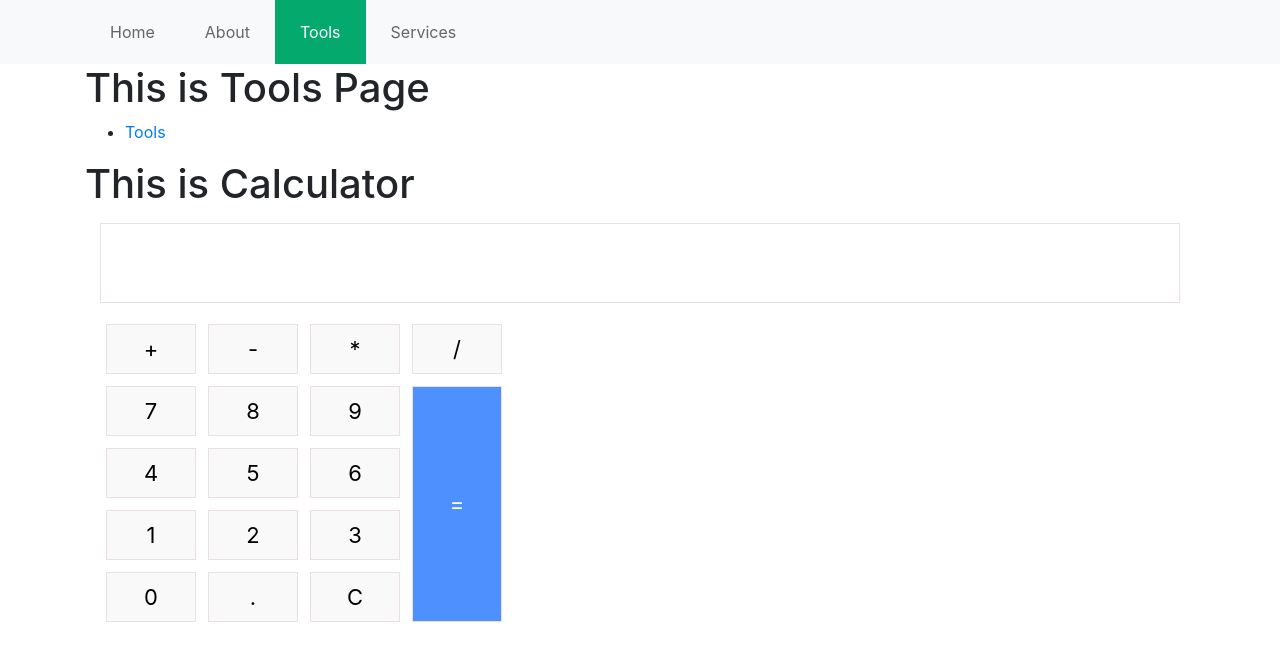
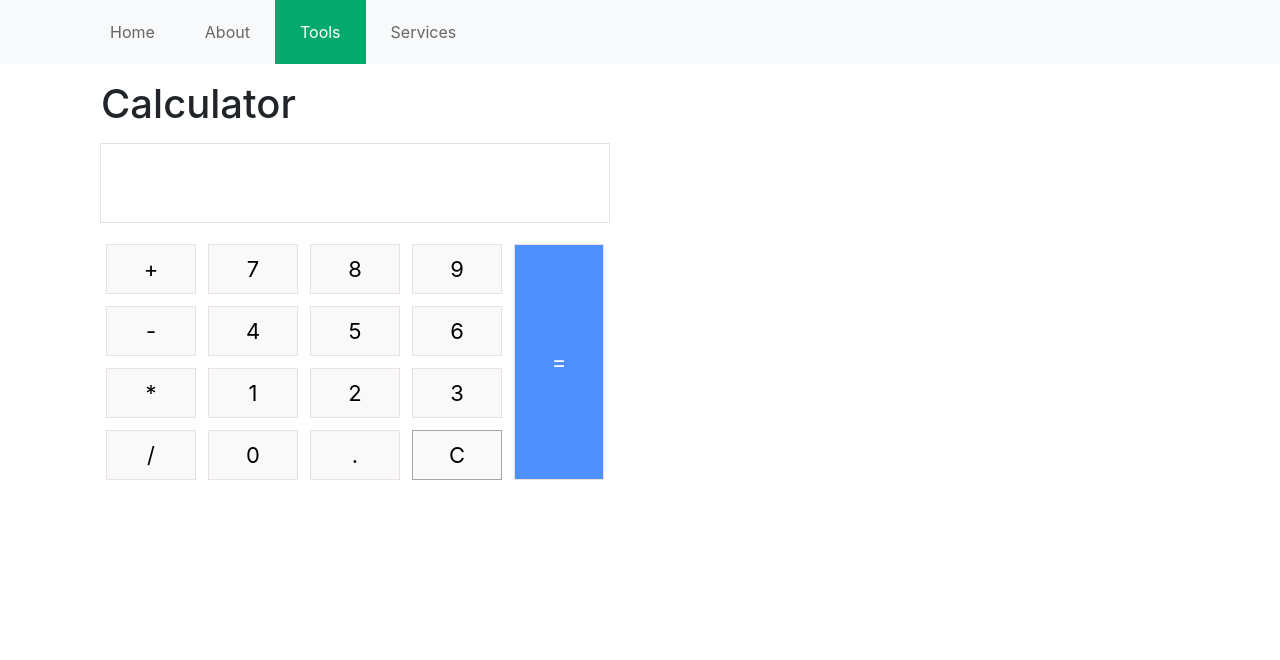
Before and after one commit to mysbtemp1/mdev1005, a React (Create React App) app: page /tools/calculator in a window 1280 px wide. Shown: the top 660 px of the page. Built offline with nearby package versions, Linux system fonts and the light colour scheme.

Commit message:
style fixes

```diff
--- a/src/App.css
+++ b/src/App.css
@@ -35,7 +35,7 @@ ul.custom-nav
 
 
 #inputs {
-  /* max-width:max-content; */
+  max-width: 510px;
   width: auto;
   height: 80px;
   font-size: 50px;
@@ -55,33 +55,9 @@ ul.custom-nav
   background-color:#F9F9F9;
   border: 1px solid #eae0e0;
 }
-
-#ops {
-  width: 90px;
-  height: 50px;
-  margin: 6px;
-  background-color:#DDDDDD;
-  border: 1px solid #eae0e0;
-  font-size: 22px;
-}
-#equal {
-  height: auto;
-  background-color: #4E90FE;
-  border: 1px solid #eae0e0;
-  color: white;
-  font-size: 22px;
-}
-
-#clear{
-  border: 1px solid #888181b1;
-}
 .buttons{
   width: auto;
   margin: 15px;
-
-}
-.ops {
-  display: flex;
 
 }
 .keypadj {
@@ -98,3 +74,13 @@ ul.custom-nav
   margin: 0px;
   padding: 0px;
 }
+#equal {
+  height: auto;
+  background-color: #4E90FE;
+  border: 1px solid #eae0e0;
+  color: white;
+  font-size: 22px;
+}
+#clear{
+  border: 1px solid #888181b1;
+}
--- a/src/components/About.js
+++ b/src/components/About.js
@@ -3,7 +3,7 @@ import React from 'react';
 const About = () => {
     return (
         <div className='container'>
-            <h1>This is About Page</h1>
+            <h1 className='ml-3 mt-3'>This is About Page</h1>
         </div>
     );
 };
--- a/src/components/Home.js
+++ b/src/components/Home.js
@@ -3,7 +3,7 @@ import React from 'react';
 const Home = () => {
     return (
         <div className='container'>
-            <h1>Welcome to Home Page</h1>
+            <h1 className='ml-3 mt-3'>Welcome to Home Page</h1>
         </div>
     );
 };
--- a/src/components/Services.js
+++ b/src/components/Services.js
@@ -3,7 +3,7 @@ import React from 'react';
 const Services = () => {
     return (
         <div className='container'>
-            <h1>This is Services Page</h1>
+            <h1 className='ml-3 mt-3'>This is Services Page</h1>
         </div>
     );
 };
--- a/src/components/Tools.js
+++ b/src/components/Tools.js
@@ -4,7 +4,7 @@ import {Route, Link, Routes} from 'react-router-dom';
 const Tools = () => {
     return (
         <div className='container'>
-            <h1>This is Tools Page</h1>
+            <h1 className='ml-3 mt-3'>This is Tools Page</h1>
             <nav>
                 <ul>
                     <li>
--- a/src/components/Tools/Calculator.js
+++ b/src/components/Tools/Calculator.js
@@ -27,33 +27,25 @@ const Calculator = () => {
 
     return (
         <div className='container'>
-            <h1>This is Tools Page</h1>
-            <nav>
-                <ul>
-                    <li>
-                        <Link to="/tools">Tools</Link>
-                    </li>
-                </ul>
-            </nav>
-            <h1>This is Calculator</h1>
-            <div className="input">
+            <h1 className='ml-3 mt-3'>Calculator</h1>
+            <div>
                 <div type="text" id="inputs"></div>
             </div>
             <div className="buttons">
-                <div className="ops">
-                    <button className="button" value='+' onClick={(event) => calc(event)}>+</button>
-                    <button className="button" value='-' onClick={(event) => calc(event)}>-</button>
-                    <button className="button" value='*' onClick={(event) => calc(event)}>*</button>
-                    <button className="button" value='/' onClick={(event) => calc(event)}>/</button>
-                </div>
                 <div className="keypadj">
+                    <div className="keypadi">
+                        <button className="button" value='+' onClick={(event) => calc(event)}>+</button>
+                        <button className="button" value='-' onClick={(event) => calc(event)}>-</button>
+                        <button className="button" value='*' onClick={(event) => calc(event)}>*</button>
+                        <button className="button" value='/' onClick={(event) => calc(event)}>/</button>
+                    </div>
+
                     <div className="keypadi">
                         <button className="button" value='7' onClick={(event) => calc(event)}>7</button>
                         <button className="button" value='4' onClick={(event) => calc(event)}>4</button>
                         <button className="button" value='1' onClick={(event) => calc(event)}>1</button>
                         <button className="button" value='0' onClick={(event) => calc(event)}>0</button>
                     </div>
-
 
                     <div className="keypadi">
                         <button className="button" value='8' onClick={(event) => calc(event)}>8</button>
@@ -66,9 +58,8 @@ const Calculator = () => {
                         <button className="button" value='9' onClick={(event) => calc(event)}>9</button>
                         <button className="button" value='6' onClick={(event) => calc(event)}>6</button>
                         <button className="button" value='3' onClick={(event) => calc(event)}>3</button>
-                        <button className="button" value='C' onClick={(event) => calc(event)}>C</button>
+                        <button className="button" value='C' onClick={(event) => calc(event)} id="clear">C</button>
                     </div>
-
 
                     <div className="keypadi">
                         <button id="equal" className="button" value='=' onClick={(event) => calc(event)}>=</button>
--- a/src/components/Tools/Weather.js
+++ b/src/components/Tools/Weather.js
@@ -4,15 +4,7 @@ import {Link} from 'react-router-dom';
 const Weather = () => {
     return (
         <div className='container'>
-            <h1>This is Tools Page</h1>
-            <nav>
-                <ul>
-                    <li>
-                        <Link to="/tools">Tools</Link>
-                    </li>
-                </ul>
-            </nav>
-            <h1>This is Weather</h1>
+            <h1 className='ml-3 mt-3'>This is Weather</h1>
         </div>
     );
 };
```
